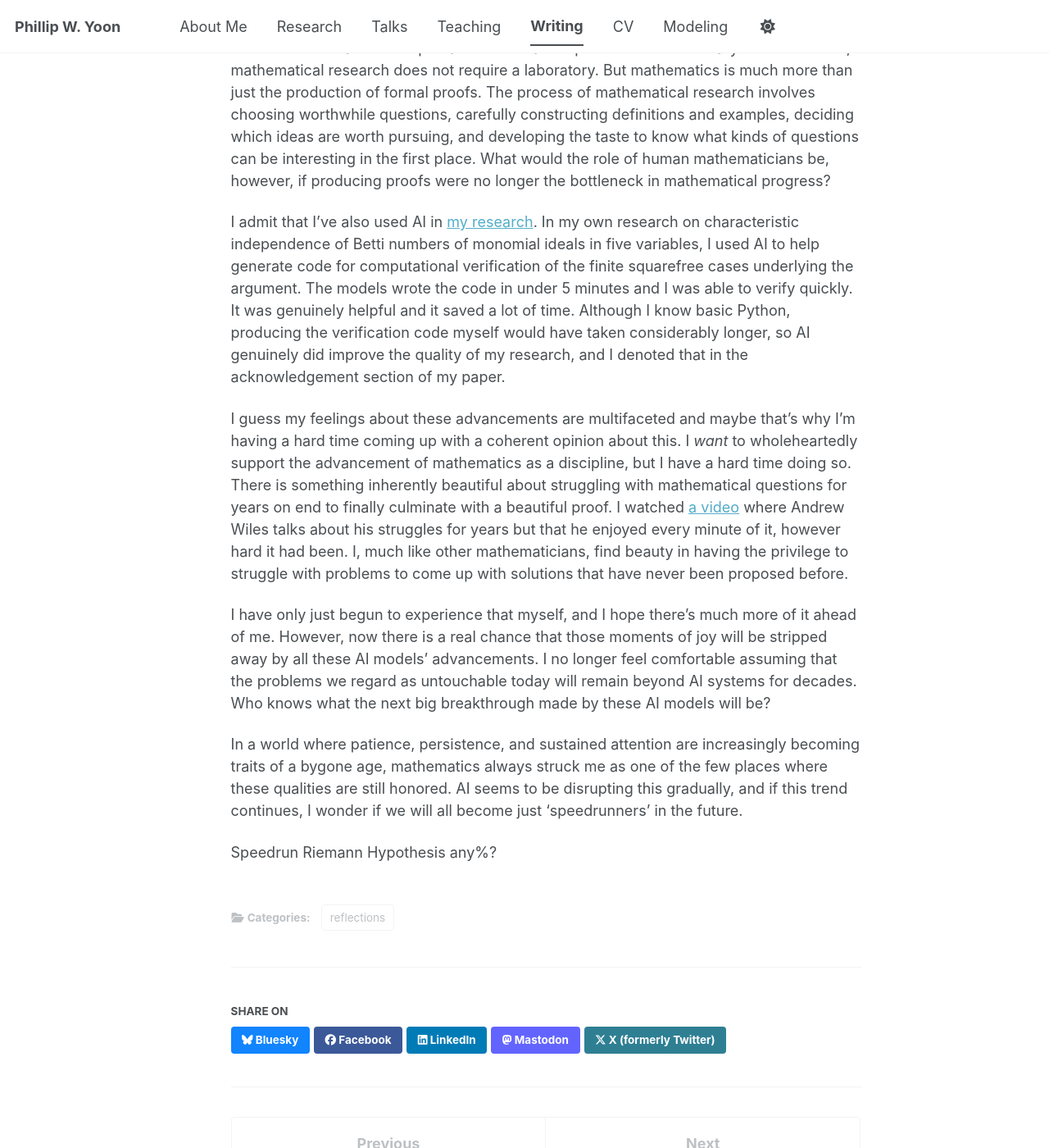
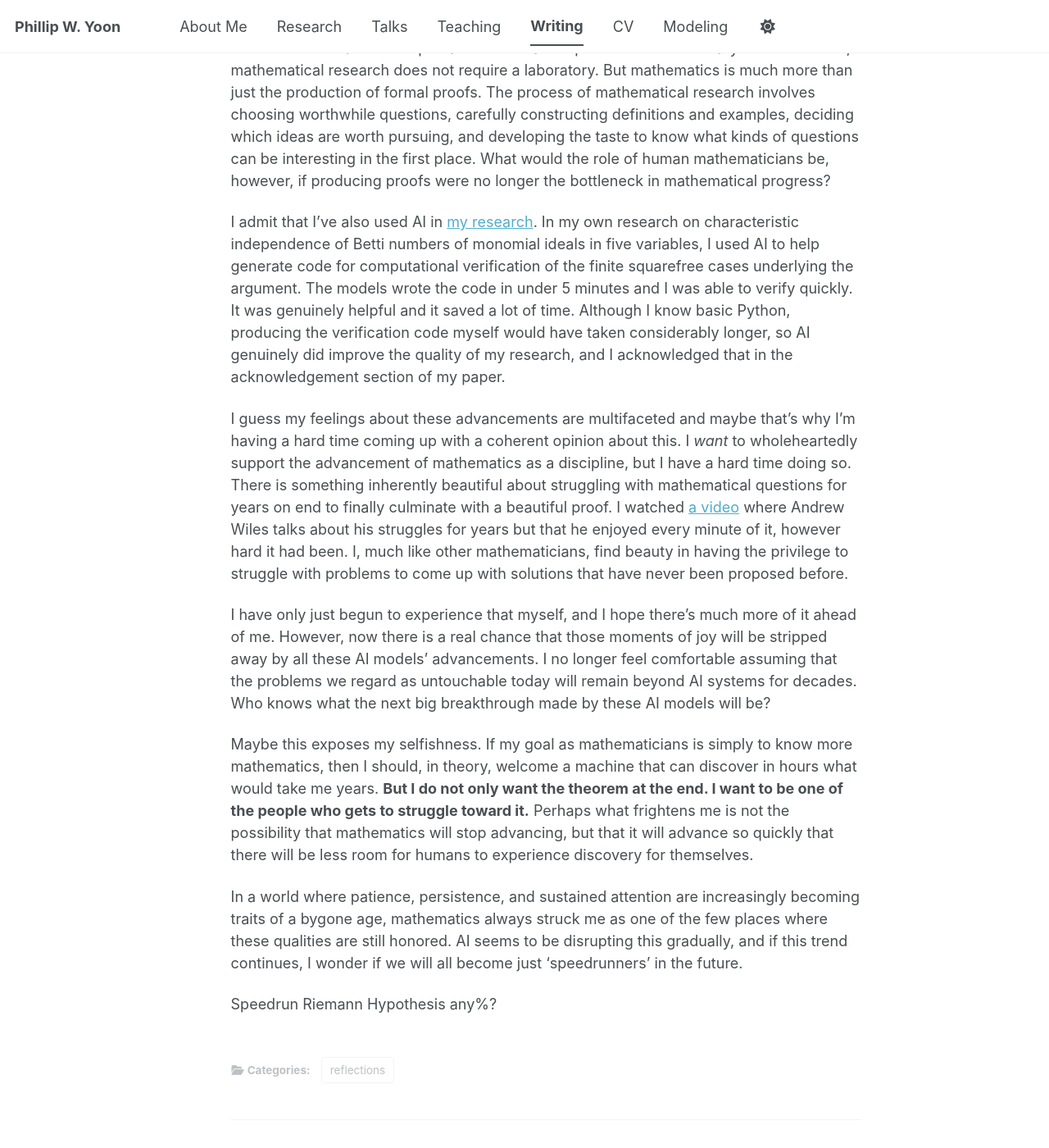
Before and after one commit to pwyoon/pwyoon.github.io, a Jekyll site: the page built from _posts/2026-09-09-reflections-02.md, in a window 1280 px wide and 1400 px high, scrolled down 1987 px. Shown: the whole window at 82% size. Built offline with Jekyll 4.4.1, drawn with Linux system fonts in a browser that asks for light colours; comment, search, counter and statistics services are not loaded; a style sheet for code colours, icons or effects is not loaded; some of the changed text lies outside the part shown.

Commit message:
Refine reflections on AI's impact on mathematics
Revised sections for clarity and flow, including adjustments to phrasing and sentence structure. Enhanced readability while maintaining the original message.

```diff
--- a/_posts/2026-09-09-reflections-02.md
+++ b/_posts/2026-09-09-reflections-02.md
@@ -18,7 +18,7 @@ At first, whenever my friends sent me news about some kind of an AI breakthrough
 
 Back in May, it was announced that ChatGPT [disproved a longstanding conjecture surrounding Erdos's planar unit-distance problem](https://openai.com/index/model-disproves-discrete-geometry-conjecture/). That is around the time when I simply couldn’t continue to brush these off. That was when I realized maybe these AI models will be able to solve some kind of a big mathematical problem one day in the near future. I guess I just didn’t know that that day would come within the next 4 months.
 
-Over the summer, I was working on my own mathematical problem on monomial ideals and characteristic independence of Betti numbers at California State University, Chico. It was a great experience and I had a lot of fun researching. Every now and then though, during the summer, some kind of a similar news would break out where some AI model solved big mathematical problems, including more Erdos problems. The professors and my peers were all confused as of what to make of those kinds of news. We kind of just shrugged it off and went on about our own business of researching.
+Over the summer, I was working on my own mathematical problem on monomial ideals and characteristic independence of Betti numbers at California State University, Chico. It was a great experience and I had a lot of fun researching. Every now and then though, during the summer, some kind of a similar news would break out where some AI model solved big mathematical problems, including more Erdos problems. None of us quite knew what to make of it, so we just kind of just shrugged it off and went on about our own business of researching mathematics.
 
 Now, it has come to a point where OpenAI has announced what it claims is [a solution to the Navier–Stokes Millennium Prize Problem](https://openai.com/index/navier-stokes-solution/). The frightening part for me is not whether this particular proposed solution ultimately survives mathematical scrutiny, but rather the short amount of time it took going from an elementary model that routinely struggled with undergrad level mathematics back in 2022 to genuinely tackling one of the most important mathematical questions only 4 years after its introduction. For a human, to even consider touching the problems of this magnitude, you would have to first go through 12 years of schooling, go through 4 more years of undergrad, then go through 5-6 years of PhD, and maybe a postdoc or two (or three), for anywhere between 3 and 6 years, and then finally you become a professor and can *maybe* start to think about these kinds of problems. Obviously, there is nothing stopping PhD students (or even undergrads) from thinking about how to solve the millennium problems, but the sheer magnitude of the problem would preclude the vast majority of aspiring mathematicians from even considering the problem.
 
@@ -28,12 +28,14 @@ There is another aspect to this too, of course. Part of the unease comes from re
 
 Mathematics is especially exposed to these advances because so much of its raw material, like definitions, conjectures, proofs, examples, can be represented symbolically and manipulated, completely divorced from the physical world, unlike experimental sciences where a lot of empirical evidence and input could be necessary. In other words, mathematical research does not require a laboratory. But mathematics is much more than just the production of formal proofs. The process of mathematical research involves choosing worthwhile questions, carefully constructing definitions and examples, deciding which ideas are worth pursuing, and developing the taste to know what kinds of questions can be interesting in the first place. What would the role of human mathematicians be, however, if producing proofs were no longer the bottleneck in mathematical progress?
 
-I admit that I’ve also used AI in [my research](https://arxiv.org/abs/2607.10639). In my own research on characteristic independence of Betti numbers of monomial ideals in five variables, I used AI to help generate code for computational verification of the finite squarefree cases underlying the argument. The models wrote the code in under 5 minutes and I was able to verify quickly. It was genuinely helpful and it saved a lot of time. Although I know basic Python, producing the verification code myself would have taken considerably longer, so AI genuinely did improve the quality of my research, and I denoted that in the acknowledgement section of my paper.
+I admit that I’ve also used AI in [my research](https://arxiv.org/abs/2607.10639). In my own research on characteristic independence of Betti numbers of monomial ideals in five variables, I used AI to help generate code for computational verification of the finite squarefree cases underlying the argument. The models wrote the code in under 5 minutes and I was able to verify quickly. It was genuinely helpful and it saved a lot of time. Although I know basic Python, producing the verification code myself would have taken considerably longer, so AI genuinely did improve the quality of my research, and I acknowledged that in the acknowledgement section of my paper.
 
 I guess my feelings about these advancements are multifaceted and maybe that’s why I’m having a hard time coming up with a coherent opinion about this. I *want* to wholeheartedly support the advancement of mathematics as a discipline, but I have a hard time doing so. There is something inherently beautiful about struggling with mathematical questions for years on end to finally culminate with a beautiful proof. I watched [a video](https://www.youtube.com/watch?v=GS7CxAtV5Ks) where Andrew Wiles talks about his struggles for years but that he enjoyed every minute of it, however hard it had been. I, much like other mathematicians, find beauty in having the privilege to struggle with problems to come up with solutions that have never been proposed before.
 
 I have only just begun to experience that myself, and I hope there’s much more of it ahead of me. However, now there is a real chance that those moments of joy will be stripped away by all these AI models’ advancements. I no longer feel comfortable assuming that the problems we regard as untouchable today will remain beyond AI systems for decades. Who knows what the next big breakthrough made by these AI models will be?
 
+Maybe this exposes my selfishness. If my goal as mathematicians is simply to know more mathematics, then I should, in theory, welcome a machine that can discover in hours what would take me years. **But I do not only want the theorem at the end. I want to be one of the people who gets to struggle toward it.** Perhaps what frightens me is not the possibility that mathematics will stop advancing, but that it will advance so quickly that there will be less room for humans to experience discovery for themselves.
+
 In a world where patience, persistence, and sustained attention are increasingly becoming traits of a bygone age, mathematics always struck me as one of the few places where these qualities are still honored. AI seems to be disrupting this gradually, and if this trend continues, I wonder if we will all become just ‘speedrunners’ in the future.
 
 Speedrun Riemann Hypothesis any%?
```
